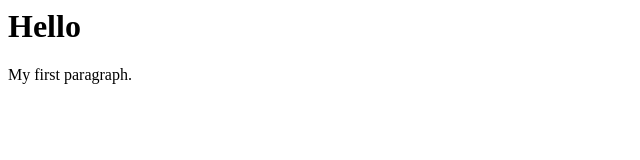
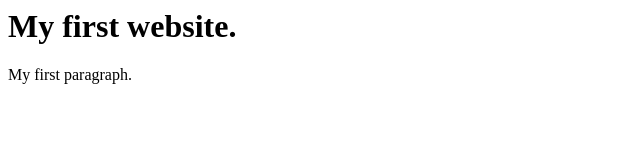
Before and after one commit to BinBinBinBinBinBinBinBinBin/BinBinBinBinBinBinBinBinBin.github.io, a plain HTML site: page index.html in a window 1280 px wide. Shown: the whole page, without its empty margins (0-640 px from the left). Drawn offline with Linux system fonts and the light colour scheme.

Commit message:
Update index.html

```diff
--- a/index.html
+++ b/index.html
@@ -1,7 +1,7 @@
 <!DOCTYPE html>
 <html>
 <body>
-<h1>Hello</h1>
+<h1>My first website.</h1>
 <p>My first paragraph.</p>
 </body>
 </html>
```
